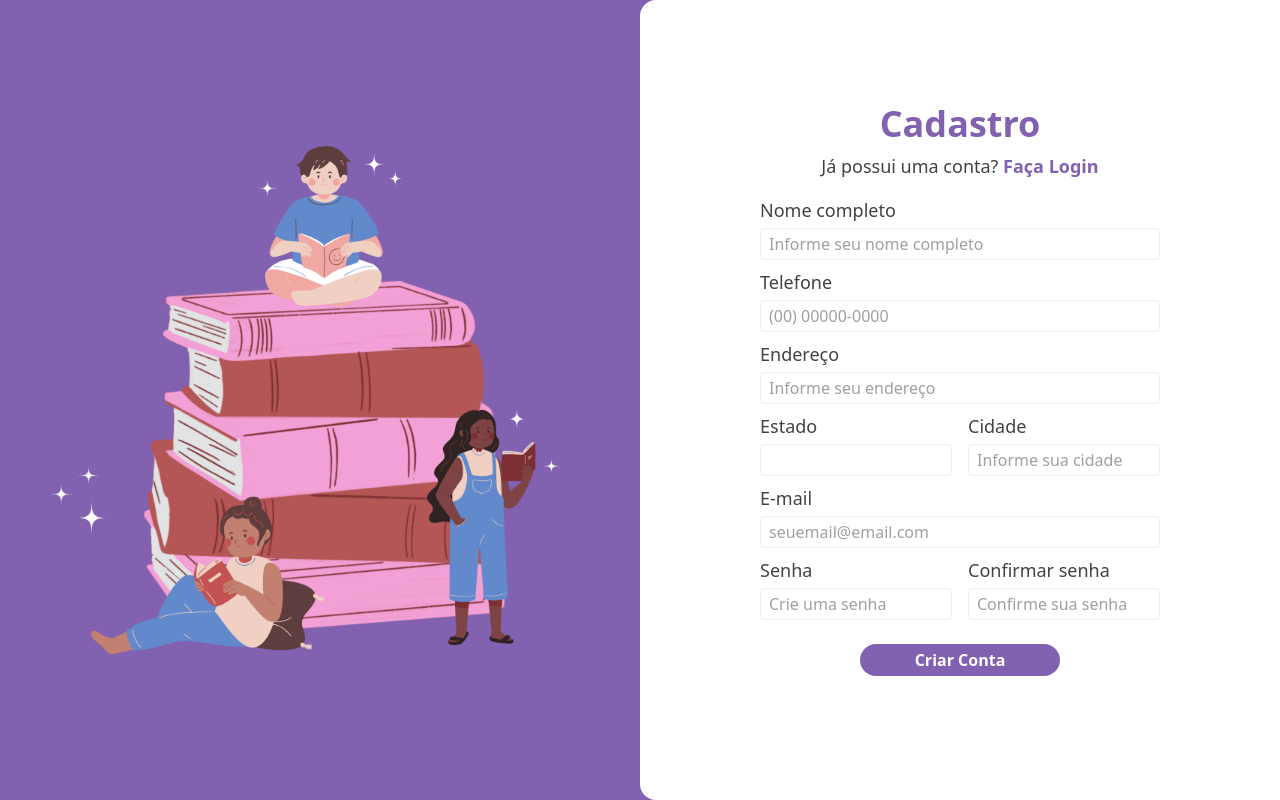
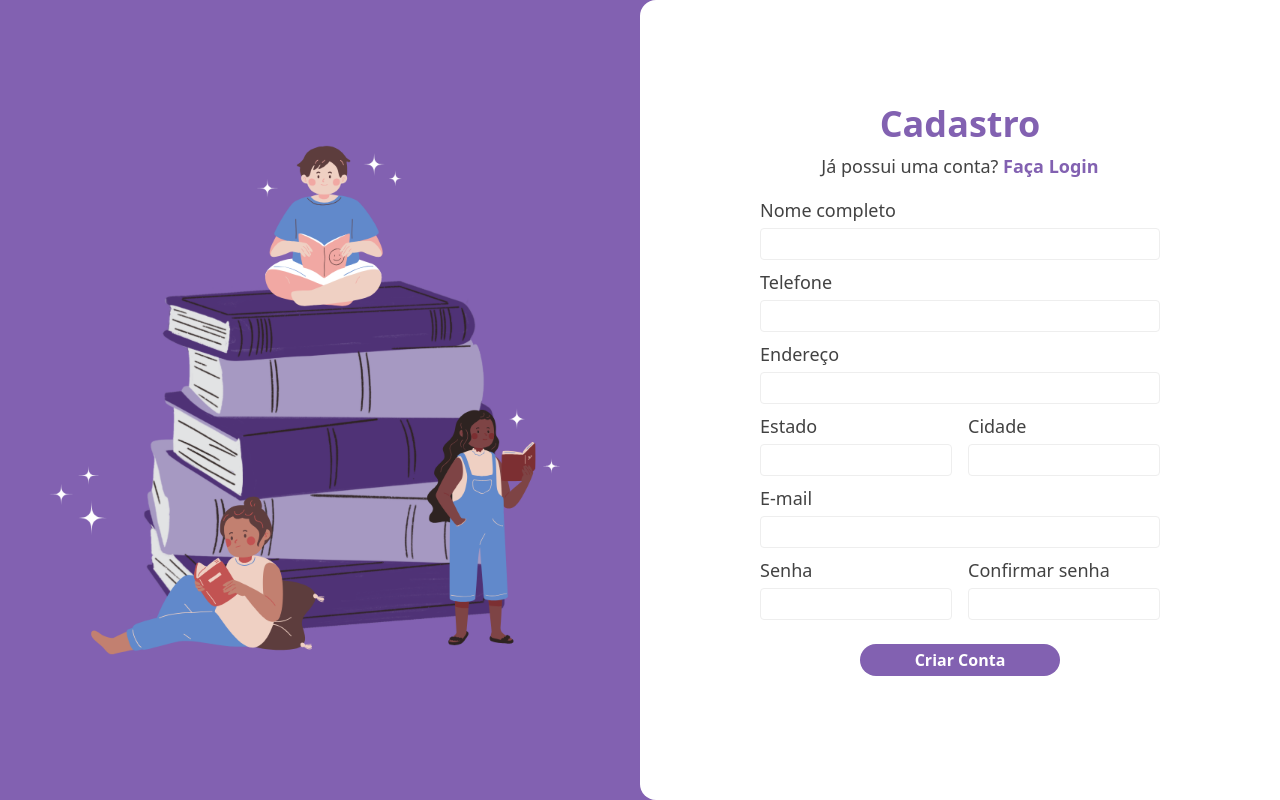
Before and after one commit to imarialu/bibliotroca, a React (Vite) app: page /cadastro in a window 1280 px wide. Built offline with nearby package versions, Linux system fonts and the light colour scheme.

Commit message:
chore: instala axios

```diff
--- a/package.json
+++ b/package.json
@@ -12,6 +12,7 @@
   "dependencies": {
     "@tailwindcss/vite": "^4.1.14",
     "autoprefixer": "^10.4.21",
+    "axios": "^1.13.2",
     "class-variance-authority": "^0.7.1",
     "postcss": "^8.5.6",
     "react": "^19.1.1",
--- a/src/pages/Login/Login.jsx
+++ b/src/pages/Login/Login.jsx
@@ -19,8 +19,8 @@
                     </div>
 
                     <form className="flex flex-col mb-5 w-[350px] lg:w-[400px]">
-                        <Input label={"E-mail"} type={"email"} placeholder={"seuemail@email.com"}></Input>
-                        <Input label={"Senha"} type={"password"} placeholder={"Sua senha"}></Input>
+                        <Input label={"E-mail"} type={"email"}></Input>
+                        <Input label={"Senha"} type={"password"}></Input>
                         <a href="#" className="underline text-purple">Esqueci minha senha</a>
                         {/* <Link to="" className="underline text-purple">Esqueci minha senha</Link> */}
                         <div className="flex justify-center mt-10">
--- a/src/pages/Register/Register.jsx
+++ b/src/pages/Register/Register.jsx
@@ -18,17 +18,17 @@
                 </div>
 
                 <form className="flex flex-col mb-5 w-[350px] lg:w-[400px]">
-                    <Input label={"Nome completo"} type={"text"} placeholder={"Informe seu nome completo"}></Input>
-                    <Input label={"Telefone"} placeholder={"(00) 00000-0000"}></Input>
-                    <Input label={"Endereço"} placeholder={"Informe seu endereço"}></Input>
+                    <Input label={"Nome completo"} type={"text"}></Input>
+                    <Input label={"Telefone"}></Input>
+                    <Input label={"Endereço"}></Input>
                     <div className="grid grid-cols-2 gap-4">
-                        <Input label={"Estado"} type={"text"} placeholder={""}></Input>
-                        <Input label={"Cidade"} type={"text"} placeholder={"Informe sua cidade"}></Input>
+                        <Input label={"Estado"} type={"text"}></Input>
+                        <Input label={"Cidade"} type={"text"}></Input>
                     </div>
-                    <Input label={"E-mail"} type={"email"} placeholder={"seuemail@email.com"}></Input>
+                    <Input label={"E-mail"} type={"email"}></Input>
                     <div className="grid grid-cols-2 gap-4">
-                        <Input label={"Senha"} type={"password"} placeholder={"Crie uma senha"}></Input>
-                        <Input label={"Confirmar senha"} type={"password"} placeholder={"Confirme sua senha"}></Input>
+                        <Input label={"Senha"} type={"password"}></Input>
+                        <Input label={"Confirmar senha"} type={"password"}></Input>
                     </div>
 
                     <div className="flex justify-center mt-4">
```
Also changed, not shown: public/imgs/bg.png, 1 other file (tests, documents, lock files or other folders).
